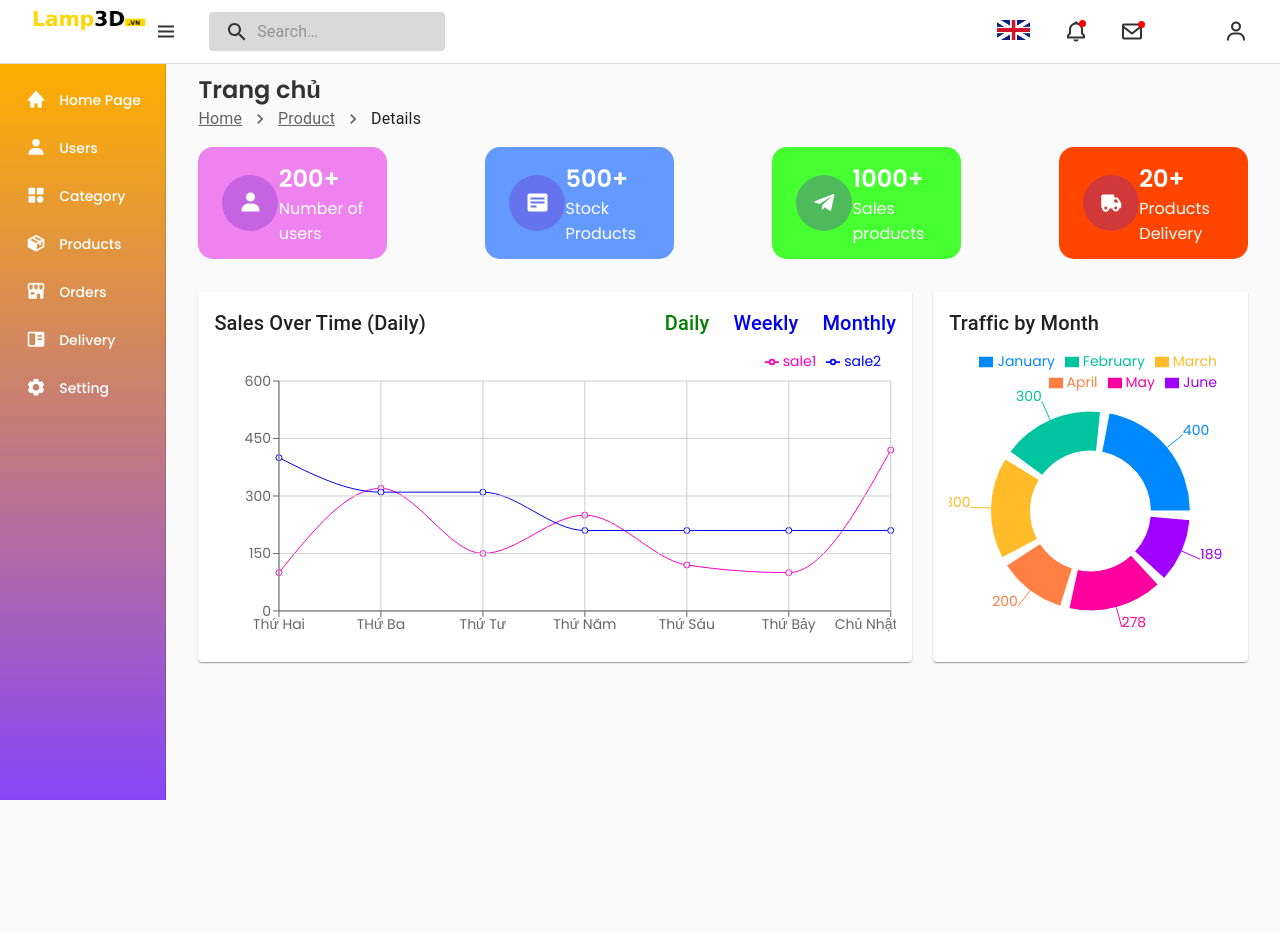
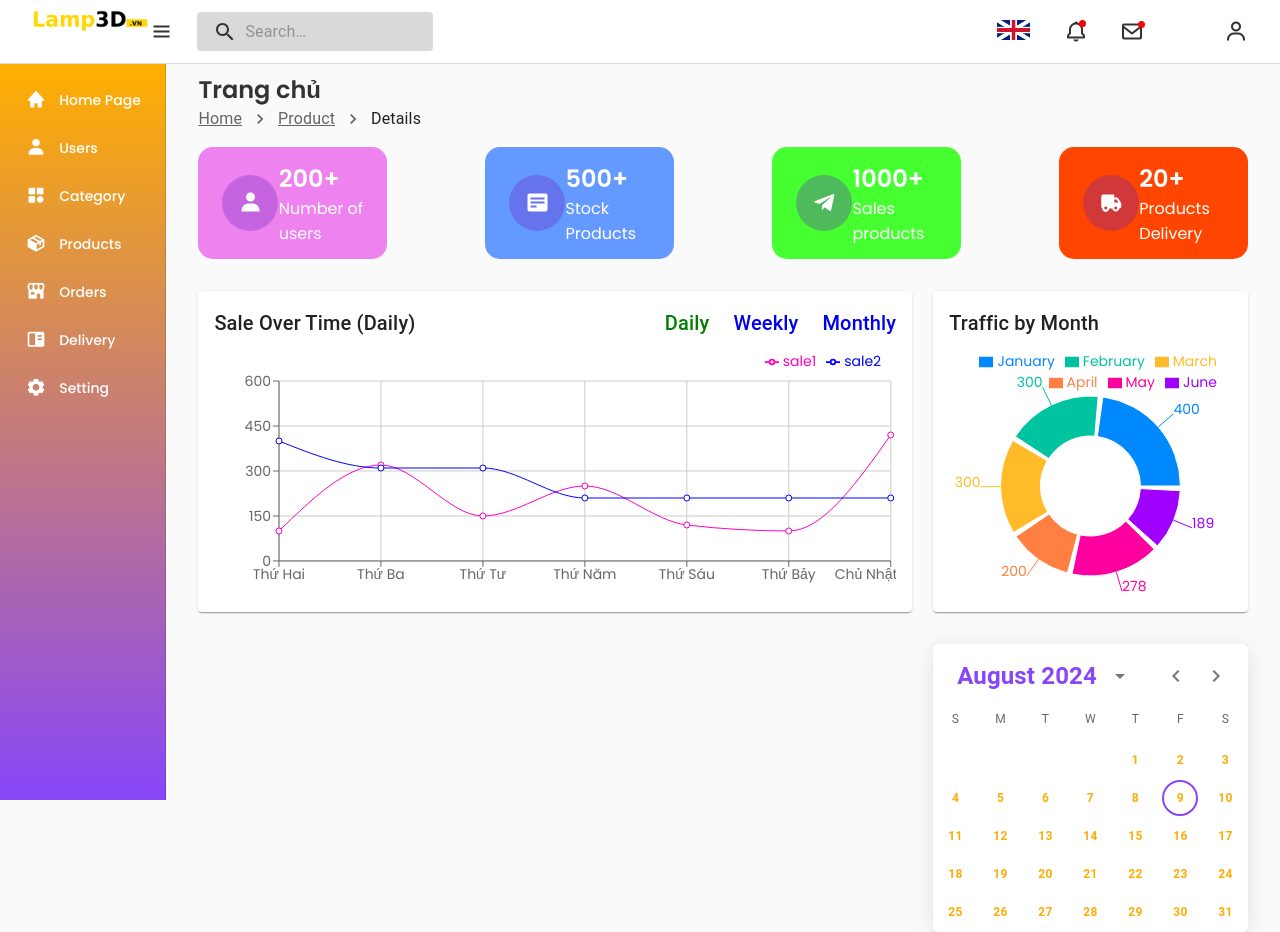
Before and after one commit to huytakazy55/LampStore_Frontend, a React (Create React App) app: page /admin in a window 1280 px wide. Before the commit the page ends 800 px from the top, so only its background shows below. Built offline with nearby package versions, Linux system fonts and the light colour scheme; a small style sheet from the web is missing.

Commit message:
Thêm lịch calendar

```diff
--- a/package.json
+++ b/package.json
@@ -7,12 +7,14 @@
     "@emotion/styled": "^11.13.0",
     "@mui/icons-material": "^6.1.0",
     "@mui/material": "^6.1.0",
+    "@mui/x-date-pickers": "^7.17.0",
     "@reduxjs/toolkit": "^2.2.7",
     "@testing-library/jest-dom": "^5.14.1",
     "@testing-library/react": "^13.0.0",
     "@testing-library/user-event": "^13.2.1",
     "axios": "^1.7.3",
     "compressorjs": "^1.2.1",
+    "dayjs": "^1.11.13",
     "i18next": "^23.15.1",
     "i18next-browser-languagedetector": "^8.0.0",
     "js-cookie": "^3.0.5",
--- a/src/components/admin/Dashboard/AnalyticChart.jsx
+++ b/src/components/admin/Dashboard/AnalyticChart.jsx
@@ -1,12 +1,12 @@
 import React, { useState } from 'react';
 import { Paper, Typography } from '@mui/material';
-import { LineChart, Line, CartesianGrid, XAxis, YAxis, Tooltip, ResponsiveContainer, Legend, PieChart, Pie, Cell } from 'recharts';
+import { LineChart, Line, CartesianGrid, XAxis, YAxis, Tooltip, ResponsiveContainer, Area, Legend, PieChart, Pie, Cell } from 'recharts';
 import './AnalyticChart.css';
 import { useTranslation } from 'react-i18next';
 
 const dataDaily = [
   { name: 'Thứ Hai', sale1: 100, sale2: 400 },
-  { name: 'THứ Ba', sale1: 320, sale2: 310 },
+  { name: 'Thứ Ba', sale1: 320, sale2: 310 },
   { name: 'Thứ Tư', sale1: 150, sale2: 310 },
   { name: 'Thứ Năm', sale1: 250, sale2: 210 },
   { name: 'Thứ Sáu', sale1: 120, sale2: 210 },
@@ -41,13 +41,13 @@ const dataTrafficByMonth = [
     { name: 'April', value: 200 },
     { name: 'May', value: 278 },
     { name: 'June', value: 189 },
-  ];
+];
 
-  // Colors for PieChart
-  const COLORS = ['#0088FE', '#00C49F', '#FFBB28', '#FF8042', '#FF00A0', '#A000FF'];
+// Colors for PieChart
+const COLORS = ['#0088FE', '#00C49F', '#FFBB28', '#FF8042', '#FF00A0', '#A000FF'];
 
 const AnalyticChart = () => {
-    const {t} = useTranslation();
+    const { t } = useTranslation();
     const [timeRange, setTimeRange] = useState('daily');
     const data = timeRange === 'daily' ? dataDaily : timeRange === 'weekly' ? dataWeekly : dataMonthly;
 
@@ -56,22 +56,24 @@ const AnalyticChart = () => {
             <div className='Analytic-chart-line'>
                 <Paper sx={{ mt: 4, p: 2 }}>
                     <Typography variant="h6" gutterBottom>
-                        {(t('SaleOverTime'))} ({timeRange.charAt(0).toUpperCase() + timeRange.slice(1)})
+                        Sale Over Time ({timeRange.charAt(0).toUpperCase() + timeRange.slice(1)})
                         <div className='Analytic-timeRange'>
-                            <a href='#' style={{color: timeRange == 'daily' ? 'green' : ''}} onClick={() => setTimeRange('daily')}>Daily</a>
-                            <a href='#' style={{color: timeRange == 'weekly' ? 'green' : ''}} onClick={() => setTimeRange('weekly')}>Weekly</a>
-                            <a href='#' style={{color: timeRange == 'monthly' ? 'green' : ''}} onClick={() => setTimeRange('monthly')}>Monthly</a>
+                            <a href='#' style={{ color: timeRange === 'daily' ? 'green' : '' }} onClick={() => setTimeRange('daily')}>Daily</a>
+                            <a href='#' style={{ color: timeRange === 'weekly' ? 'green' : '' }} onClick={() => setTimeRange('weekly')}>Weekly</a>
+                            <a href='#' style={{ color: timeRange === 'monthly' ? 'green' : '' }} onClick={() => setTimeRange('monthly')}>Monthly</a>
                         </div>
                     </Typography>
-                    <ResponsiveContainer width="100%" height={300}>
+                    <ResponsiveContainer width="100%" height={250}>
                         <LineChart data={data}>
-                            <Line type="monotone" dataKey="sale1" stroke="#ff00bd" />
-                            <Line type="monotone" dataKey="sale2" stroke="#0001ff" />
                             <CartesianGrid stroke="#ccc" />
                             <XAxis dataKey="name" />
                             <YAxis />
                             <Tooltip />
                             <Legend layout="horizontal" align="right" verticalAlign="top" height={30} />
+                            <Area type="monotone" dataKey="sale1" stroke="#ff00bd" fill="#ff00bd" fillOpacity={0.7} />
+                            <Area type="monotone" dataKey="sale2" stroke="#0001ff" fill="#0001ff" fillOpacity={0.7} />
+                            <Line type="monotone" dataKey="sale1" stroke="#ff00bd" />
+                            <Line type="monotone" dataKey="sale2" stroke="#0001ff" />
                         </LineChart>
                     </ResponsiveContainer>
                 </Paper>
@@ -81,16 +83,16 @@ const AnalyticChart = () => {
                     <Typography variant="h6" gutterBottom>
                         Traffic by Month
                     </Typography>
-                    <ResponsiveContainer width="100%" height={300}>
+                    <ResponsiveContainer width="100%" height={250}>
                         <PieChart>
                             <Pie
                                 data={dataTrafficByMonth}
                                 cx="50%"
                                 cy="50%"
-                                innerRadius={60}
-                                outerRadius={100}
+                                innerRadius={50}
+                                outerRadius={90}
                                 fill="#8884d8"
-                                paddingAngle={5}
+                                paddingAngle={3}
                                 dataKey="value"
                                 label
                             >
--- a/src/components/admin/Dashboard/AppBar.css
+++ b/src/components/admin/Dashboard/AppBar.css
@@ -20,7 +20,7 @@
 
 .AppBar-icon {
     font-size: var(--h2-font-size);
-    width: 5%;
+    width: 1;
     display: flex;
     justify-content: center;
     align-items: center;
--- /dev/null
+++ b/src/components/admin/Dashboard/Calendar.jsx
@@ -0,0 +1,67 @@
+import React, { useState } from 'react';
+import { DateCalendar } from '@mui/x-date-pickers/DateCalendar';
+import { LocalizationProvider } from '@mui/x-date-pickers/LocalizationProvider';
+import { AdapterDayjs } from '@mui/x-date-pickers/AdapterDayjs';
+import { Box } from '@mui/material';
+
+const CalendarComponent = () => {
+  const [selectedDate, setSelectedDate] = useState(null);
+
+  return (
+    <LocalizationProvider dateAdapter={AdapterDayjs}>
+      <Box
+        sx={{
+            display: 'flex',
+            justifyContent: 'center',
+            alignItems: 'center',
+            width: '100%',
+            height: '100%',
+            backgroundColor: '#f0f0f0',
+        }}
+      >
+        <DateCalendar
+          value={selectedDate}
+          onChange={(newDate) => setSelectedDate(newDate)}
+          sx={{
+            boxShadow: '0px 4px 20px rgba(0, 0, 0, 0.1)',
+            height: '100%',
+            borderRadius: '5px',
+            width: '100%',
+            backgroundColor: '#fff',
+            '.MuiPickersDay-root': {
+              fontWeight: 'bold',
+              color: '#fdad06',
+            },
+            '.Mui-selected': {
+              backgroundColor: '#8946f8 !important',
+              color: '#fff',
+            },
+            '.MuiPickersDay-root:hover': {
+              backgroundColor: '#d1e4f9',
+            },
+            '.MuiDayCalendar-header': {
+                justifyContent: 'space-around',
+                color: '#8946f8 !important'
+            },
+            '.MuiDayCalendar-weekContainer': {
+              justifyContent: 'space-around',
+            },
+            '.MuiPickersCalendarHeader-label': {
+              fontWeight: '600',
+              fontSize: '1.5rem',
+              color: '#8946f8'
+            },
+            '.MuiPickersDay-today': {
+                border: '2px solid #8946f8 !important',
+            },
+            '.MuiButtonBase-root': {
+                lineHeight: '1',
+            }
+          }}
+        />
+      </Box>
+    </LocalizationProvider>
+  );
+};
+
+export default CalendarComponent;
--- a/src/components/admin/Dashboard/RightBody.css
+++ b/src/components/admin/Dashboard/RightBody.css
@@ -12,3 +12,22 @@
 .RightBody-breadcrumbs {
     margin-bottom: 1rem;
 }
+
+.RightBody-analyticchart {
+    margin-bottom: 2rem;
+}
+
+.RightBody-bottom {
+    display: flex;
+    justify-content: space-between;
+    align-items: center;
+}
+
+.RightBody-bottom-category {
+    width: 65%;
+}
+
+.RightBody-bottom-calendar {
+    width: 30%;
+    height: 18rem;
+}
--- a/src/components/admin/Dashboard/RightBody.jsx
+++ b/src/components/admin/Dashboard/RightBody.jsx
@@ -4,6 +4,7 @@ import { Breadcrumbs, Link, Typography } from '@mui/material';
 import { NavigateNext as NavigateNextIcon } from '@mui/icons-material';
 import AnalyticOverview from './AnalyticOverview';
 import AnalyticChart from './AnalyticChart';
+import CalendarComponent from './Calendar';
 
 const RightBody = () => {
   return (
@@ -23,7 +24,17 @@ const RightBody = () => {
             </Breadcrumbs>
         </div>
         <AnalyticOverview />
-        <AnalyticChart />
+        <div className='RightBody-analyticchart'>
+            <AnalyticChart />
+        </div>
+        <div className='RightBody-bottom'>
+            <div className='RightBody-bottom-category'>
+
+            </div>
+            <div className='RightBody-bottom-calendar'>
+                <CalendarComponent />
+            </div>
+        </div>
     </div>
   )
 }
```
Also changed, not shown: src/components/admin/Dashboard/Calendar.css (added), 1 other file (tests, documents, lock files or other folders).
